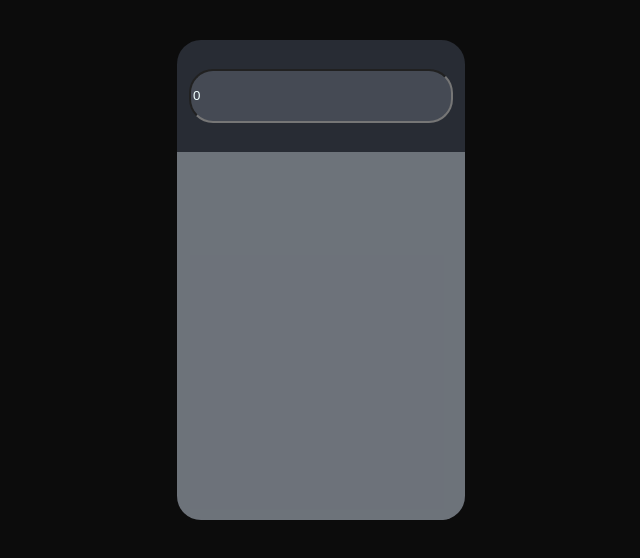
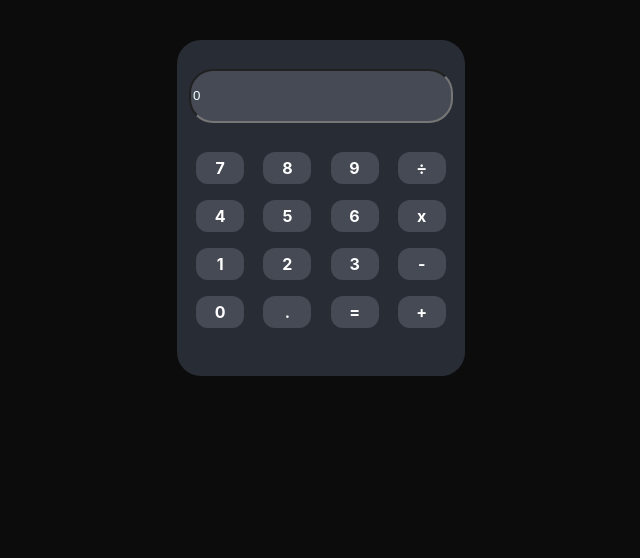
Before and after one commit to Vinny021/calculator, a React (Create React App) app: page / in a window 1280 px wide. Shown: the top 558 px of the page, without its empty margins (319-959 px from the left). Built offline with nearby package versions, Linux system fonts and the light colour scheme.

Commit message:
Feat: Calculator layout

```diff
--- a/src/App.css
+++ b/src/App.css
@@ -19,7 +19,7 @@
   flex-direction: column;
   margin-top: 2.5rem;
   border-radius: 24px;
-  height: 30rem;
+  height: 21rem;
   width: 18rem;
   background-color: #282c34;
 }
@@ -30,40 +30,22 @@
   border-bottom-right-radius: 24px;
   border-bottom-left-radius: 24px;
   width: 100%;
-  background-color: rgba(240, 248, 255, 0.346);
 }
 
-.App-logo {
-  height: 40vmin;
-  pointer-events: none;
+.ButtonsRow{
+  display: flex;
+  justify-content: space-evenly;
 }
 
-@media (prefers-reduced-motion: no-preference) {
-  .App-logo {
-    animation: App-logo-spin infinite 20s linear;
-  }
+.Button{
+  color: white;
+  font-weight: bold;
+  display: flex;
+  justify-content: center;
+  align-items: center;
+  background-color: #454a54;
+  height: 2rem;
+  width: 3rem;
+  border-radius: 12px;
+  margin-bottom: 1rem;
 }
-
-.App-header {
-  background-color: #282c34;
-  min-height: 100vh;
-  display: flex;
-  flex-direction: column;
-  align-items: center;
-  justify-content: center;
-  font-size: calc(10px + 2vmin);
-  color: white;
-}
-
-.App-link {
-  color: #61dafb;
-}
-
-@keyframes App-logo-spin {
-  from {
-    transform: rotate(0deg);
-  }
-  to {
-    transform: rotate(360deg);
-  }
-}
--- a/src/App.jsx
+++ b/src/App.jsx
@@ -15,7 +15,30 @@ function App() {
       <div className='CalculatorBase'>
         <input id="display" className="Display" type="number" onChange={updateCurrentNumber} value={currentNumber}/>
         <div className='KeyboardSection'>
-
+          <div className='ButtonsRow'>
+            <div className='Button'>7</div>
+            <div className='Button'>8</div>
+            <div className='Button'>9</div>
+            <div className='Button'>÷</div>
+          </div>
+          <div className='ButtonsRow'>
+            <div className='Button'>4</div>
+            <div className='Button'>5</div>
+            <div className='Button'>6</div>
+            <div className='Button'>x</div>
+          </div>
+          <div className='ButtonsRow'>
+            <div className='Button'>1</div>
+            <div className='Button'>2</div>
+            <div className='Button'>3</div>
+            <div className='Button'>-</div>
+          </div>
+          <div className='ButtonsRow'>
+            <div className='Button'>0</div>
+            <div className='Button'>.</div>
+            <div className='Button'>=</div>
+            <div className='Button'>+</div>
+          </div>
         </div>
       </div>
     </div>
```
